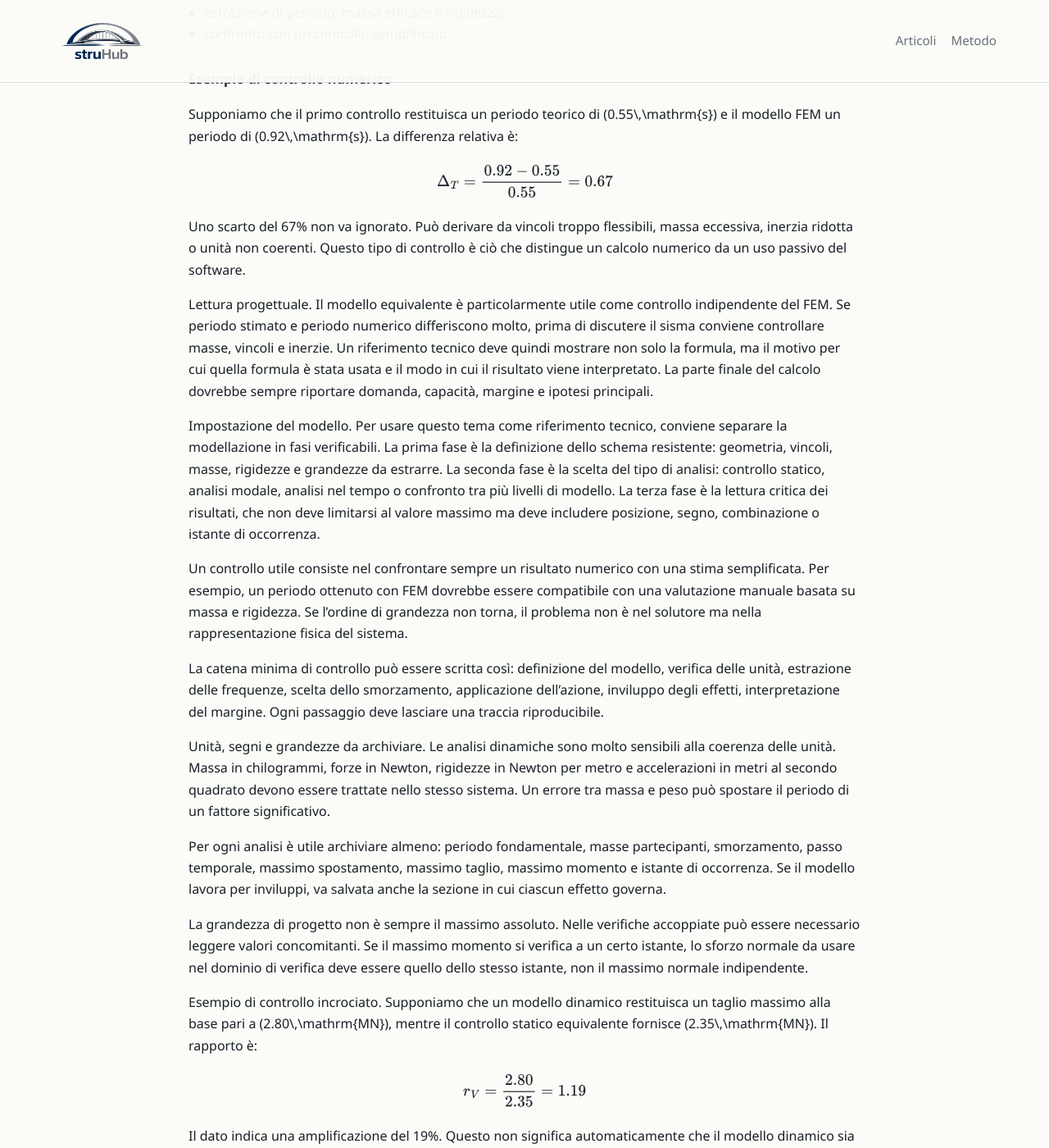
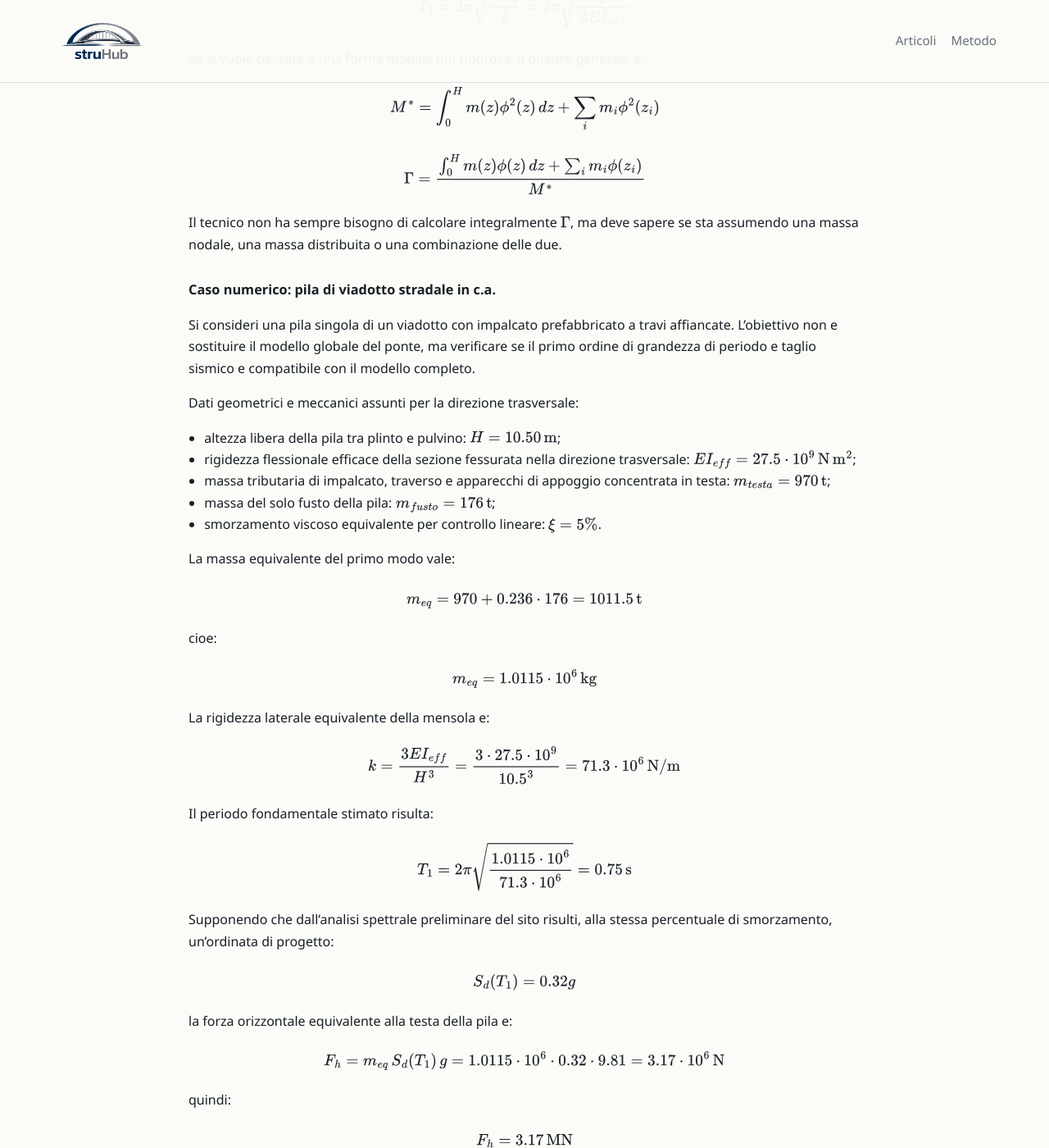
Before and after one commit to DomenicoGaudioso/StruHub, a Jekyll site: the page built from _posts/2026-01-12-pile-sistema-un-grado-liberta.md, in a window 1280 px wide and 1400 px high, scrolled down 2983 px. Shown: the whole window at 82% size. Built offline with Jekyll 4.4.1, drawn with Linux system fonts in a browser that asks for light colours; some of the changed text lies outside the part shown.

Commit message:
Migliora il post sulla pila SDOF da ponte

```diff
--- a/_posts/2026-01-12-pile-sistema-un-grado-liberta.md
+++ b/_posts/2026-01-12-pile-sistema-un-grado-liberta.md
@@ -1,167 +1,273 @@
 ---
 layout: post
 title: "Modellazione semplificata di pile da ponte come sistemi a un grado di liberta"
-description: "Riferimento tecnico StruHub con formule, ipotesi di modello e riferimenti normativi."
+description: "Riferimento tecnico StruHub con schema meccanico, caso numerico realistico e riferimenti normativi tracciabili."
 date: 2026-01-12
 order: 12
 permalink: /posts/pile-sistema-un-grado-liberta.html
-meta: "Quaderno tecnico · 1506 parole circa"
+meta: "Quaderno tecnico - 1810 parole circa"
 ---
 
-**Perché ridurre una pila a un oscillatore**
+![Schema di una pila da ponte ricondotta a oscillatore equivalente con massa concentrata in testa]({{ site.baseurl }}/assets/images/pile-sistema-un-grado-liberta-schema.svg)
 
-Una pila snella può essere letta in prima approssimazione come una mensola con massa concentrata in sommità. Il modello equivalente consente di stimare periodo, rigidezza laterale e azione sismica prima del FEM.
+**Perche un modello SDOF resta utile anche quando il FEM e gia disponibile**
 
-$$
-m\ddot{u}(t)+c\dot{u}(t)+ku(t)=F(t)
-$$
-
-Rigidezza laterale.
-
-Per una mensola prismatica:
-
-$$
-u=\frac{FH^3}{3EI}, \qquad k=\frac{3EI}{H^3}
-$$
-
-Periodo e forza equivalente.
-
-$$
-T=2\pi\sqrt{\frac{m}{k}}=2\pi\sqrt{\frac{mH^3}{3EI}}
-$$
-
-Se lo spettro fornisce $S_a(T)$ in multipli di $g$:
-
-$$
-F=mgS_a(T)
-$$
-
-Esempio. Con $H=12\,\mathrm{m}$, $E=32\cdot10^9\,\mathrm{N/m^2}$, $I=1.20\,\mathrm{m^4}$, $m=450000\,\mathrm{kg}$:
-
-$$
-k\approx66.7\cdot10^6\,\mathrm{N/m}, \qquad T\approx0.52\,\mathrm{s}
-$$
-
-Con $S_a=0.25g$: $F\approx1.10\cdot10^6\,\mathrm{N}$, $M_b=FH\approx13.2\,\mathrm{MN m}$.
+Ridurre una pila da ponte a un sistema a un grado di liberta non significa banalizzare il problema. Significa costruire un controllo indipendente e leggibile di tre grandezze che governano quasi tutto il resto: rigidezza laterale, massa efficace e periodo fondamentale. Se queste tre quantita non hanno ordini di grandezza plausibili, anche un modello FEM molto dettagliato rischia di diventare una scatola nera.
 
 Riferimenti tecnici utilizzati:
 
-- D.M. 17 gennaio 2018, *Aggiornamento delle Norme Tecniche per le Costruzioni* (NTC 2018).
-- Circolare C.S.LL.PP. 21 gennaio 2019, n. 7, *Istruzioni per l'applicazione dell'Aggiornamento delle Norme Tecniche per le Costruzioni*.
+- D.M. 17 gennaio 2018, *Aggiornamento delle Norme tecniche per le costruzioni*, con richiamo ai Capitoli 3, 5 e 7.
+- Circolare C.S.LL.PP. 21 gennaio 2019, n. 7, istruzioni applicative delle NTC 2018.
+- UNI EN 1998-2:2011, *Eurocodice 8 - Progettazione delle strutture per la resistenza sismica - Parte 2: Ponti*.
+- UNI EN 1991-2:2005, *Eurocodice 1 - Azioni sulle strutture - Parte 2: Carichi da traffico sui ponti*.
 
 Nota StruHub.
 
-Il modello a un grado di libertà resta un controllo preliminare; StruHub lo collega poi ad analisi modali e time-history distribuite.
+In un workflow serio il modello SDOF non sostituisce analisi modale, spettro di risposta o time-history: serve a controllarle. E la stessa logica che torna utile in una pipeline StruHub o in un benchmark rapido con `beamfeapy`, che gestisce analisi statiche e modali di telai 3D e permette di confrontare in pochi minuti periodo, massa partecipante e forma deformata con il controllo manuale.
 
-**Massa efficace e forma modale**
+**Dal continuo al modello equivalente**
 
-Il valore della massa nel modello a un grado di libertà non è una scelta puramente geometrica. Se una quota di massa è distribuita lungo la pila, la sua partecipazione dipende dalla deformata assunta. Per una forma modale $\phi(z)$, la massa generalizzata è:
+La pila reale e un elemento continuo con massa distribuita, sezione eventualmente fessurata, vincolo al piede non perfettamente incastrato e interazione con impalcato, appoggi e fondazione. Il modello SDOF concentra invece il problema in una coordinata generalizzata $u(t)$:
 
 $$
-M^*=\int_0^H m(z)\phi^2(z)\,dz
+M^* \ddot{u}(t) + C^* \dot{u}(t) + K^* u(t) = F^*(t)
 $$
 
-Il fattore di partecipazione nella direzione orizzontale è:
+dove:
+
+- $M^*$ e la massa generalizzata;
+- $C^*$ rappresenta lo smorzamento equivalente;
+- $K^*$ e la rigidezza laterale equivalente;
+- $F^*(t)$ e la forza generalizzata associata alla forma modale assunta.
+
+Se la pila e assimilabile in prima approssimazione a una mensola prevalente nel primo modo, la rigidezza elastica laterale si puo scrivere come:
 
 $$
-\Gamma=\frac{\int_0^H m(z)\phi(z)\,dz}{\int_0^H m(z)\phi^2(z)\,dz}
+k = \frac{3EI_{eff}}{H^3}
 $$
 
-Questa distinzione evita di assegnare al sistema una massa troppo alta o troppo bassa.
+con $H$ altezza libera della pila ed $EI_{eff}$ rigidezza flessionale efficace nella direzione considerata. Il termine chiave non e $EI$ teorico a sezione integra, ma $EI_{eff}$, cioe la rigidezza che descrive la risposta realmente mobilitata nel livello di analisi che si sta svolgendo.
 
-**Uso del modello come controllo di ordine di grandezza**
+**La rigidezza efficace non e un dettaglio**
 
-Il modello SDOF è utile se viene usato come controllo: periodo, taglio alla base e momento devono avere ordini di grandezza compatibili con il FEM. Se il FEM restituisce un periodo molto diverso, la causa può essere in una massa distribuita male, in vincoli non coerenti o in una rigidezza sezionale non fessurata assunta senza criterio.
+L'errore piu frequente nei controlli preliminari sta qui: usare l'inerzia lorda senza chiedersi se la pila lavorera in campo fessurato gia per livelli modesti di domanda. Per una pila in c.a. il controllo manuale e utile solo se la rigidezza e coerente con:
 
-Per trasformare la riduzione di una pila a oscillatore equivalente in un riferimento tecnico è utile separare tre livelli: il modello fisico, il modello numerico e la lettura dei risultati. Il modello fisico identifica masse, rigidezze, smorzamento e azioni. Il modello numerico stabilisce come queste grandezze entrano nell'equazione del moto. La lettura dei risultati decide quali effetti sono davvero utili al progetto.
+- direzione di sisma o di spinta considerata;
+- geometria reale della sezione;
+- presenza di fessurazione o confinamento;
+- eventuale cedevolezza di appoggi, fondazione o plinto.
+
+In pratica conviene distinguere tre livelli:
+
+1. $EI_g$, rigidezza geometrica lorda, utile solo per un primissimo screening.
+2. $EI_{eff}$, rigidezza efficace di esercizio o di predimensionamento, adatta al confronto con il FEM lineare.
+3. $EI_{sec}$, rigidezza secante legata a un certo livello di domanda, utile quando si entra in ambito non lineare.
+
+Se il periodo ottenuto con $EI_g$ e vicino a quello del FEM ma il modello numerico usa una sezione gia fessurata, la coincidenza e solo apparente.
+
+**Massa efficace: non tutta la massa pesa allo stesso modo**
+
+Per una pila con impalcato tributario concentrato in testa e massa distribuita lungo il fusto, una stima pratica della massa equivalente del primo modo e:
 
 $$
-M\ddot{u}(t)+C\dot{u}(t)+Ku(t)=F(t)
+m_{eq} \approx m_{testa} + 0.236 \, m_{fusto}
 $$
 
-Nel caso di pila da ponte, la matrice di massa non è un dettaglio secondario. Una massa assegnata al nodo sbagliato modifica frequenze proprie e partecipazione modale; una rigidezza non coerente con la sezione resistente sposta il periodo e altera la domanda dinamica. Prima di discutere il risultato, il modello deve produrre modi plausibili.
+dove il coefficiente $0.236$ deriva dalla partecipazione del primo modo di una mensola uniforme. Questa scrittura e molto piu utile del semplice "metto tutta la massa in testa", perche evita sia sovrastime sia sottostime del periodo.
 
-**Passaggio modale e significato dei modi**
-
-Il problema agli autovalori consente di estrarre frequenze e deformate. La forma modale non è solo un disegno: indica quali parti della struttura partecipano a un certo tipo di moto. Se la deformata è locale, il modo può essere poco rilevante per la risposta globale ma importante per una sollecitazione locale.
+Il periodo fondamentale diventa quindi:
 
 $$
-K\phi_n=\omega_n^2M\phi_n
+T_1 = 2 \pi \sqrt{\frac{m_{eq}}{k}}
+= 2 \pi \sqrt{\frac{m_{eq} H^3}{3EI_{eff}}}
+$$
+
+Se si vuole passare a una forma modale piu rigorosa, il quadro generale e:
+
+$$
+M^* = \int_0^H m(z)\phi^2(z)\,dz + \sum_i m_i \phi^2(z_i)
 $$
 
 $$
-T_n=\frac{2\pi}{\omega_n}
+\Gamma = \frac{\int_0^H m(z)\phi(z)\,dz + \sum_i m_i \phi(z_i)}{M^*}
 $$
 
-La massa partecipante permette di passare da una lista di frequenze a una gerarchia ingegneristica. Un modo con alta partecipazione nella direzione dell'azione è un modo che può governare spostamenti e tagli globali. Modi con partecipazione inferiore possono comunque influenzare accelerazioni o curvature.
+Il tecnico non ha sempre bisogno di calcolare integralmente $\Gamma$, ma deve sapere se sta assumendo una massa nodale, una massa distribuita o una combinazione delle due.
 
-**Procedura di calcolo consigliata**
+**Caso numerico: pila di viadotto stradale in c.a.**
 
-Una procedura robusta per la riduzione di una pila a oscillatore equivalente parte da un controllo statico o quasi-statico, prosegue con l'analisi modale, quindi entra nel dominio del tempo solo dopo aver verificato che frequenze e deformate siano coerenti. In questo ordine, l'analisi dinamica diventa un approfondimento controllato, non una scatola nera.
+Si consideri una pila singola di un viadotto con impalcato prefabbricato a travi affiancate. L'obiettivo non e sostituire il modello globale del ponte, ma verificare se il primo ordine di grandezza di periodo e taglio sismico e compatibile con il modello completo.
 
-- definizione di geometria, masse e rigidezze;
-- estrazione di periodi e forme modali;
-- scelta dello smorzamento e del passo temporale;
-- applicazione della storia di carico o del segnale;
-- estrazione di periodo, massa efficace e rigidezza;
-- confronto con un controllo semplificato.
+Dati geometrici e meccanici assunti per la direzione trasversale:
 
-**Esempio di controllo numerico**
+- altezza libera della pila tra plinto e pulvino: $H = 10.50\,\mathrm{m}$;
+- rigidezza flessionale efficace della sezione fessurata nella direzione trasversale: $EI_{eff} = 27.5 \cdot 10^9\,\mathrm{N\,m^2}$;
+- massa tributaria di impalcato, traverso e apparecchi di appoggio concentrata in testa: $m_{testa} = 970\,\mathrm{t}$;
+- massa del solo fusto della pila: $m_{fusto} = 176\,\mathrm{t}$;
+- smorzamento viscoso equivalente per controllo lineare: $\xi = 5\%$.
 
-Supponiamo che il primo controllo restituisca un periodo teorico di (0.55\,\mathrm{s}) e il modello FEM un periodo di (0.92\,\mathrm{s}). La differenza relativa è:
+La massa equivalente del primo modo vale:
 
 $$
-\Delta_T=\frac{0.92-0.55}{0.55}=0.67
+m_{eq} = 970 + 0.236 \cdot 176 = 1011.5\,\mathrm{t}
 $$
 
-Uno scarto del 67% non va ignorato. Può derivare da vincoli troppo flessibili, massa eccessiva, inerzia ridotta o unità non coerenti. Questo tipo di controllo è ciò che distingue un calcolo numerico da un uso passivo del software.
-
-Lettura progettuale. Il modello equivalente è particolarmente utile come controllo indipendente del FEM. Se periodo stimato e periodo numerico differiscono molto, prima di discutere il sisma conviene controllare masse, vincoli e inerzie. Un riferimento tecnico deve quindi mostrare non solo la formula, ma il motivo per cui quella formula è stata usata e il modo in cui il risultato viene interpretato. La parte finale del calcolo dovrebbe sempre riportare domanda, capacità, margine e ipotesi principali.
-
-Impostazione del modello. Per usare questo tema come riferimento tecnico, conviene separare la modellazione in fasi verificabili. La prima fase è la definizione dello schema resistente: geometria, vincoli, masse, rigidezze e grandezze da estrarre. La seconda fase è la scelta del tipo di analisi: controllo statico, analisi modale, analisi nel tempo o confronto tra più livelli di modello. La terza fase è la lettura critica dei risultati, che non deve limitarsi al valore massimo ma deve includere posizione, segno, combinazione o istante di occorrenza.
-
-Un controllo utile consiste nel confrontare sempre un risultato numerico con una stima semplificata. Per esempio, un periodo ottenuto con FEM dovrebbe essere compatibile con una valutazione manuale basata su massa e rigidezza. Se l'ordine di grandezza non torna, il problema non è nel solutore ma nella rappresentazione fisica del sistema.
-
-La catena minima di controllo può essere scritta così: definizione del modello, verifica delle unità, estrazione delle frequenze, scelta dello smorzamento, applicazione dell'azione, inviluppo degli effetti, interpretazione del margine. Ogni passaggio deve lasciare una traccia riproducibile.
-
-Unità, segni e grandezze da archiviare. Le analisi dinamiche sono molto sensibili alla coerenza delle unità. Massa in chilogrammi, forze in Newton, rigidezze in Newton per metro e accelerazioni in metri al secondo quadrato devono essere trattate nello stesso sistema. Un errore tra massa e peso può spostare il periodo di un fattore significativo.
-
-Per ogni analisi è utile archiviare almeno: periodo fondamentale, masse partecipanti, smorzamento, passo temporale, massimo spostamento, massimo taglio, massimo momento e istante di occorrenza. Se il modello lavora per inviluppi, va salvata anche la sezione in cui ciascun effetto governa.
-
-La grandezza di progetto non è sempre il massimo assoluto. Nelle verifiche accoppiate può essere necessario leggere valori concomitanti. Se il massimo momento si verifica a un certo istante, lo sforzo normale da usare nel dominio di verifica deve essere quello dello stesso istante, non il massimo normale indipendente.
-
-Esempio di controllo incrociato. Supponiamo che un modello dinamico restituisca un taglio massimo alla base pari a (2.80\,\mathrm{MN}), mentre il controllo statico equivalente fornisce (2.35\,\mathrm{MN}). Il rapporto è:
+cioe:
 
 $$
-r_V=\frac{2.80}{2.35}=1.19
+m_{eq} = 1.0115 \cdot 10^6\,\mathrm{kg}
 $$
 
-Il dato indica una amplificazione del 19%. Questo non significa automaticamente che il modello dinamico sia più corretto, ma segnala che l'effetto dinamico non è trascurabile. A questo punto il tecnico deve controllare se la velocità, il contenuto in frequenza o il segnale sismico sono coerenti con la condizione più gravosa.
-
-Se invece il rapporto fosse inferiore a 1, non si dovrebbe concludere in modo automatico che la dinamica è meno gravosa: potrebbe essere cambiata la grandezza controllata, oppure la massima risposta dinamica potrebbe verificarsi in un'altra sezione.
-
-Come trasformare il risultato in testo tecnico. Un post di riferimento deve chiudere il cerchio: non basta presentare formule e grafici. Bisogna spiegare quale grandezza governa, quale ipotesi è più sensibile e quale controllo manuale consente di validare il risultato. Questa impostazione rende il contenuto utile anche a chi non usa lo stesso software, perché il metodo rimane trasferibile.
-
-Controllo dimensionale. Un riferimento tecnico deve permettere al lettore di controllare gli ordini di grandezza. Ogni risultato numerico dovrebbe essere accompagnato da un controllo dimensionale, da una interpretazione fisica e da una indicazione del parametro dominante. Se una formula restituisce un valore in $\mathrm{kN}$, $\mathrm{kNm}$, $\mathrm{kPa}$ o $\mathrm{mm}$, l'unita deve essere esplicita e coerente con le grandezze inserite.
-
-La forma generale di una verifica puo essere letta come:
+La rigidezza laterale equivalente della mensola e:
 
 $$
-\eta=\frac{E_d}{R_d} \le 1
+k = \frac{3EI_{eff}}{H^3}
+= \frac{3 \cdot 27.5 \cdot 10^9}{10.5^3}
+= 71.3 \cdot 10^6\,\mathrm{N/m}
 $$
 
-dove $E_d$ e l'effetto dell'azione di progetto e $R_d$ la resistenza di progetto. Questa scrittura, comune a molti problemi strutturali e geotecnici, aiuta a separare domanda, capacita e margine.
+Il periodo fondamentale stimato risulta:
 
-Dal calcolo alla decisione. Il valore finale non basta. Bisogna chiedersi da quale ipotesi dipende, quanto e sensibile ai parametri e quale meccanismo fisico rappresenta. Un margine ottenuto con parametri poco tracciabili ha meno valore di un margine piu modesto ma ben documentato. Per questo, quando si cita una norma o un criterio di combinazione, il riferimento deve essere scritto in modo esplicito e verificabile.
+$$
+T_1 = 2 \pi \sqrt{\frac{1.0115 \cdot 10^6}{71.3 \cdot 10^6}}
+= 0.75\,\mathrm{s}
+$$
+
+Supponendo che dall'analisi spettrale preliminare del sito risulti, alla stessa percentuale di smorzamento, un'ordinata di progetto:
+
+$$
+S_d(T_1) = 0.32 g
+$$
+
+la forza orizzontale equivalente alla testa della pila e:
+
+$$
+F_h = m_{eq} \, S_d(T_1)\, g
+= 1.0115 \cdot 10^6 \cdot 0.32 \cdot 9.81
+= 3.17 \cdot 10^6\,\mathrm{N}
+$$
+
+quindi:
+
+$$
+F_h = 3.17\,\mathrm{MN}
+$$
+
+Il momento al piede associato al modello equivalente e:
+
+$$
+M_b = F_h H = 3.17 \cdot 10.50 = 33.3\,\mathrm{MN\,m}
+$$
+
+Lo spostamento elastico di testa, coerente con il modello lineare, diventa:
+
+$$
+u_{top} = \frac{F_h}{k}
+= \frac{3.17 \cdot 10^6}{71.3 \cdot 10^6}
+= 0.044\,\mathrm{m}
+$$
+
+cioe circa:
+
+$$
+u_{top} = 44\,\mathrm{mm}
+$$
+
+Gia questa catena fornisce un controllo completo: massa, periodo, taglio, momento e spostamento. Se uno di questi valori fosse incompatibile con la geometria dell'opera, il problema andrebbe cercato prima nel modello e poi nel solutore.
+
+**Confronto con il FEM: un vero uso professionale del controllo SDOF**
+
+Supponiamo ora che un modello FEM della stessa pila, costruito con un'asta equivalente e masse distribuite, restituisca:
+
+- primo periodo trasversale $T_{FEM} = 0.79\,\mathrm{s}$;
+- massa partecipante del primo modo nella stessa direzione pari all'88%;
+- taglio alla base da analisi spettrale lineare $V_{b,FEM} = 3.34\,\mathrm{MN}$.
+
+Il confronto sul periodo vale:
+
+$$
+\Delta_T = \frac{0.79 - 0.75}{0.75} = 0.053
+$$
+
+quindi circa il $5.3\%$. Il rapporto tra taglio FEM e controllo semplificato e:
+
+$$
+r_V = \frac{3.34}{3.17} = 1.05
+$$
+
+Uno scarto del 5% sia su periodo sia su taglio e esattamente il tipo di risultato che rende il modello SDOF utile: non "indovina" il FEM al millimetro, ma conferma che la rappresentazione numerica sta descrivendo lo stesso sistema meccanico.
+
+In questa fase il controllo diventa realmente professionale quando si fanno almeno tre domande:
+
+- il FEM usa la stessa rigidezza efficace o una sezione lorda non fessurata?
+- il vincolo al piede e davvero un incastro o include molle di fondazione?
+- la massa tributaria dell'impalcato e stata assegnata in modo coerente alla pila considerata?
+
+Se la differenza sul periodo supera il 15-20%, quasi sempre la causa non e "la complessita del ponte", ma una differenza nelle ipotesi meccaniche di base.
+
+**Dove il modello a un grado di liberta inizia a perdere affidabilita**
+
+Il controllo SDOF funziona bene finche il primo modo domina davvero la risposta e la pila si comporta come una mensola prevalente. Ci sono almeno sei casi in cui conviene passare rapidamente a un modello piu ricco:
+
+- pile molto basse e tozze, dove taglio e deformazione di taglio non sono trascurabili;
+- pile molto alte o telai di pile, in cui piu modi partecipano alla risposta;
+- impalcati continui con forte interazione tra pile adiacenti;
+- presenza di isolamento sismico, dissipatori o appoggi fortemente cedevoli;
+- fondazioni profonde o plinti flessibili che rendono non trascurabile la rotazione al piede;
+- verifiche non lineari in cui rigidezza e smorzamento cambiano con la domanda.
+
+Nel caso di fondazioni cedevoli, la correzione minima consiste nel riconoscere che la deformabilita laterale totale e somma di contributi:
+
+$$
+u_{tot} = u_{pile} + u_{fond} + u_{appoggi}
+$$
+
+e quindi:
+
+$$
+\frac{1}{k_{tot}} = \frac{1}{k_{pile}} + \frac{1}{k_{fond}} + \frac{1}{k_{appoggi}}
+$$
+
+Trascurare questi termini porta quasi sempre a sottostimare il periodo.
+
+**Un caso reale di verifica preliminare che evita un errore di modellazione**
+
+In pratica professionale questo controllo viene spesso usato prima di un'analisi piu spinta. Un caso tipico e il seguente: il modello globale del ponte restituisce un periodo trasversale di circa $1.05\,\mathrm{s}$, mentre il controllo manuale della sola pila porta a $0.72$-$0.78\,\mathrm{s}$. La differenza non va archiviata come "effetto del modello 3D".
+
+Prima di accettarla conviene controllare:
+
+- se le masse di piu campate sono state tributate alla stessa pila;
+- se i link degli apparecchi di appoggio hanno rigidezza troppo bassa;
+- se i vincoli alla base includono rotazioni libere non volute;
+- se l'inerzia della sezione e stata assegnata nelle direzioni giuste;
+- se il peso proprio e stato trasformato in massa con unita coerenti.
+
+In un caso di questo tipo basta spesso correggere la massa o la cedevolezza di un appoggio per riportare il periodo nella fascia attesa. Il valore del modello SDOF non e produrre il numero finale di progetto, ma intercettare queste incoerenze prima che inquinino tutto il resto: spettro, combinazioni, verifiche allo SLV e valutazioni di duttilita.
+
+**Che cosa conviene riportare in una relazione tecnica**
+
+Per rendere tracciabile il controllo non basta scrivere "la pila e stata assimilata a un oscillatore". In relazione conviene dichiarare almeno:
+
+1. geometria della pila e direzione del controllo;
+2. criterio con cui e stato scelto $EI_{eff}$;
+3. massa tributaria di impalcato e coefficiente adottato per la massa del fusto;
+4. valore di smorzamento e tipo di spettro usato;
+5. periodo, taglio, momento e spostamento risultanti;
+6. confronto con il FEM o con il modello globale del ponte.
+
+Questa traccia e coerente con l'impostazione delle NTC 2018 per azioni e ponti, con le istruzioni della Circolare 2019 e con la logica dell'Eurocodice 8 Parte 2: il problema non e soltanto calcolare, ma dimostrare che il modello scelto rappresenta correttamente il comportamento della pila nella direzione studiata.
+
+**Dal numero alla decisione**
+
+Una pila modellata come SDOF non e un esercizio accademico. E un filtro di qualita sul modello complessivo. Se il controllo manuale produce $T_1$, $V_b$ e $u_{top}$ compatibili con il FEM, il progettista puo passare con piu fiducia alle analisi successive. Se invece i numeri divergono, il vantaggio non e aver trovato una formula "alternativa", ma aver scoperto che qualcosa nel modello strutturale va chiarito.
+
+Per questo il modello equivalente resta utile anche in ambienti digitali avanzati: costringe a separare massa, rigidezza, vincoli e domanda sismica. Ed e proprio questa separazione che rende il risultato difendibile davanti a un controllo tecnico serio.
 
 Riferimenti normativi e bibliografici utilizzati:
 
-- D.M. 17 gennaio 2018, "Aggiornamento delle Norme tecniche per le costruzioni", Ministero delle Infrastrutture e dei Trasporti, Supplemento ordinario alla Gazzetta Ufficiale n. 42 del 20 febbraio 2018.
-- Circolare C.S.LL.PP. 21 gennaio 2019, n. 7, "Istruzioni per l'applicazione dell'Aggiornamento delle Norme tecniche per le costruzioni di cui al decreto ministeriale 17 gennaio 2018".
-- UNI EN 1990:2006, Eurocodice - Criteri generali di progettazione strutturale.
-- UNI EN 1991-2:2005, Eurocodice 1 - Azioni sulle strutture - Parte 2: Carichi da traffico sui ponti.
-- UNI EN 1992-1-1:2015, Eurocodice 2 - Progettazione delle strutture di calcestruzzo.
-- UNI EN 1993-1-1:2014, Eurocodice 3 - Progettazione delle strutture di acciaio.
-- UNI EN 1994-2:2006, Eurocodice 4 - Progettazione delle strutture composte acciaio-calcestruzzo - Ponti.
-- UNI EN 1997-1:2013, Eurocodice 7 - Progettazione geotecnica - Parte 1: Regole generali.
-- UNI EN 1998-2:2011, Eurocodice 8 - Progettazione delle strutture per la resistenza sismica - Ponti.
+- D.M. 17 gennaio 2018, *Aggiornamento delle "Norme tecniche per le costruzioni"*, Ministero delle Infrastrutture e dei Trasporti, G.U. n. 42 del 20 febbraio 2018, S.O. n. 8.
+- Circolare C.S.LL.PP. 21 gennaio 2019, n. 7, *Istruzioni per l'applicazione dell'Aggiornamento delle "Norme tecniche per le costruzioni" di cui al decreto ministeriale 17 gennaio 2018*, G.U. n. 35 dell'11 febbraio 2019, S.O. n. 5.
+- UNI EN 1991-2:2005, *Eurocodice 1 - Azioni sulle strutture - Parte 2: Carichi da traffico sui ponti*.
+- UNI EN 1998-2:2011, *Eurocodice 8 - Progettazione delle strutture per la resistenza sismica - Parte 2: Ponti*.
+- Priestley, M. J. N., Seible, F., Calvi, G. M., *Seismic Design and Retrofit of Bridges*, John Wiley and Sons.
+- Chopra, A. K., *Dynamics of Structures: Theory and Applications to Earthquake Engineering*, Pearson.
```
Also changed, not shown: assets/images-manifest.json (+7 -0 lines), assets/images/pile-sistema-un-grado-liberta-schema.svg (added).
